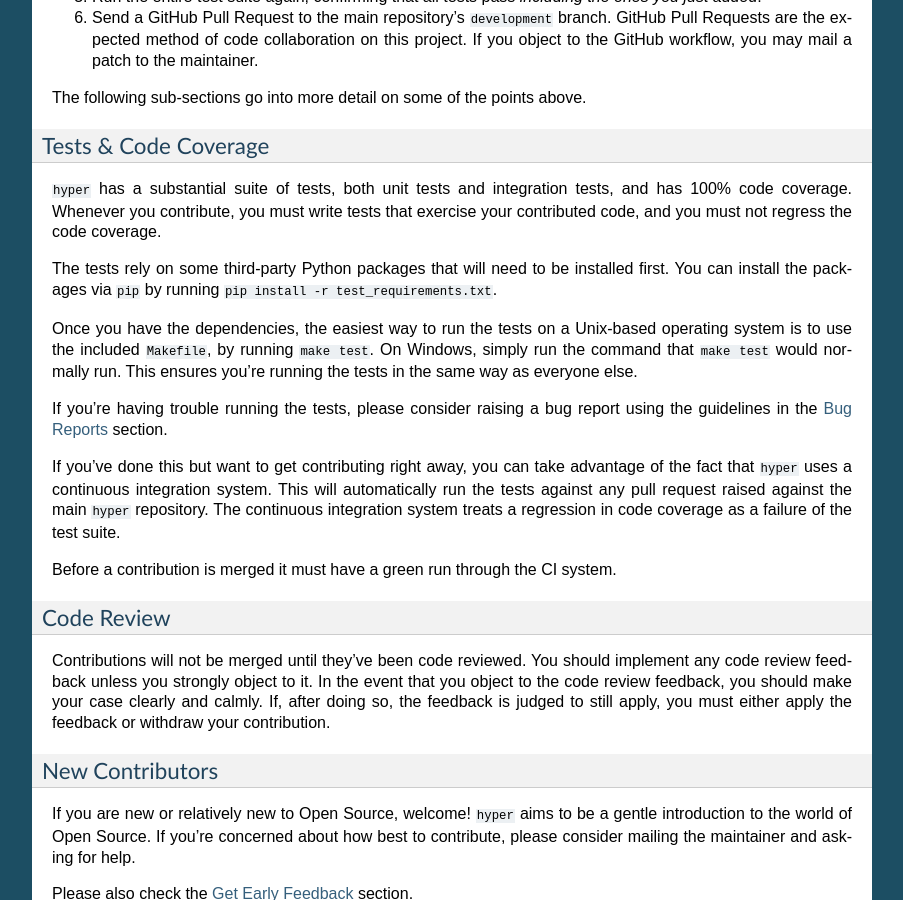
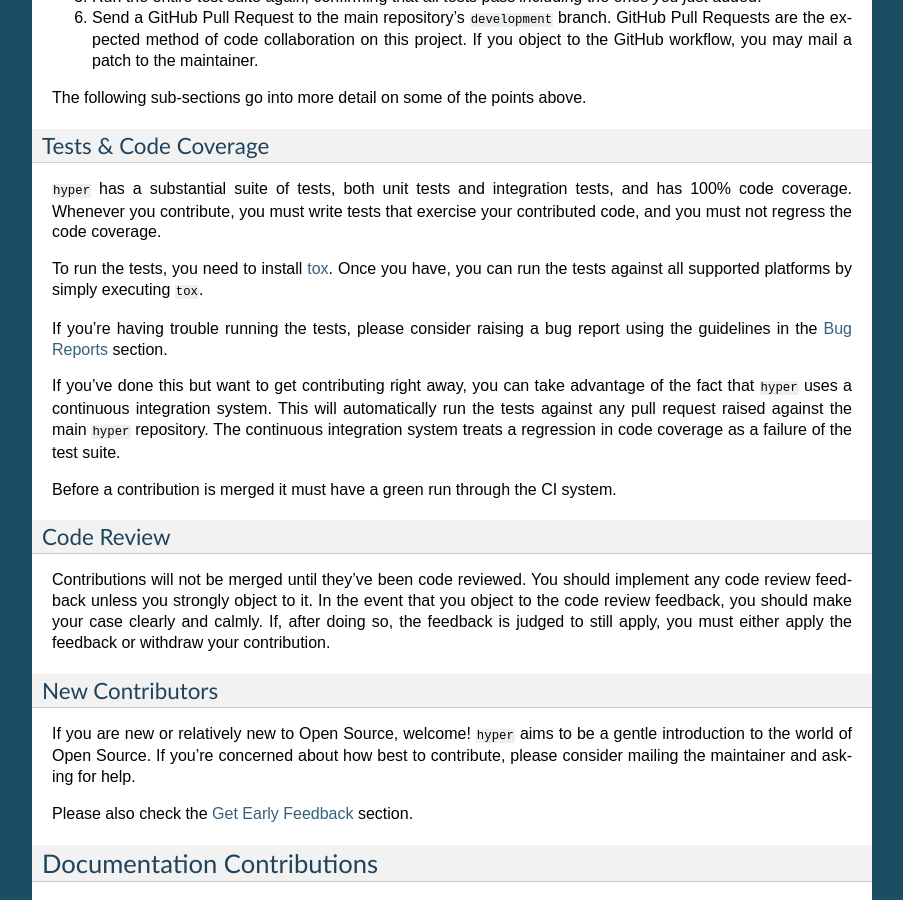
Before and after one commit to python-hyper/hyper, a Sphinx documentation site: the page built from docs/source/contributing.rst, in a window 1280 px wide and 900 px high, scrolled down 1351 px. Shown: the whole window, without its empty margins (198-1101 px from the left). Built offline with Sphinx 7.4.7, drawn with Linux system fonts in a browser that asks for light colours.

Commit message:
Document use of tox.

```diff
--- a/docs/source/contributing.rst
+++ b/docs/source/contributing.rst
@@ -105,14 +105,8 @@
 tests, and has 100% code coverage. Whenever you contribute, you must write tests
 that exercise your contributed code, and you must not regress the code coverage.
 
-The tests rely on some third-party Python packages that will need to be
-installed first. You can install the packages via ``pip`` by running
-``pip install -r test_requirements.txt``.
-
-Once you have the dependencies, the easiest way to run the tests on a Unix-based
-operating system is to use the included ``Makefile``, by running ``make test``.
-On Windows, simply run the command that ``make test`` would normally run. This
-ensures you're running the tests in the same way as everyone else.
+To run the tests, you need to install `tox`_. Once you have, you can run the
+tests against all supported platforms by simply executing ``tox``.
 
 If you're having trouble running the tests, please consider raising a bug report
 using the guidelines in the :ref:`bug-reports` section.
@@ -124,6 +118,8 @@
 in code coverage as a failure of the test suite.
 
 Before a contribution is merged it must have a green run through the CI system.
+
+.. _tox: http://tox.readthedocs.org/en/latest/
 
 Code Review
 ~~~~~~~~~~~
```
